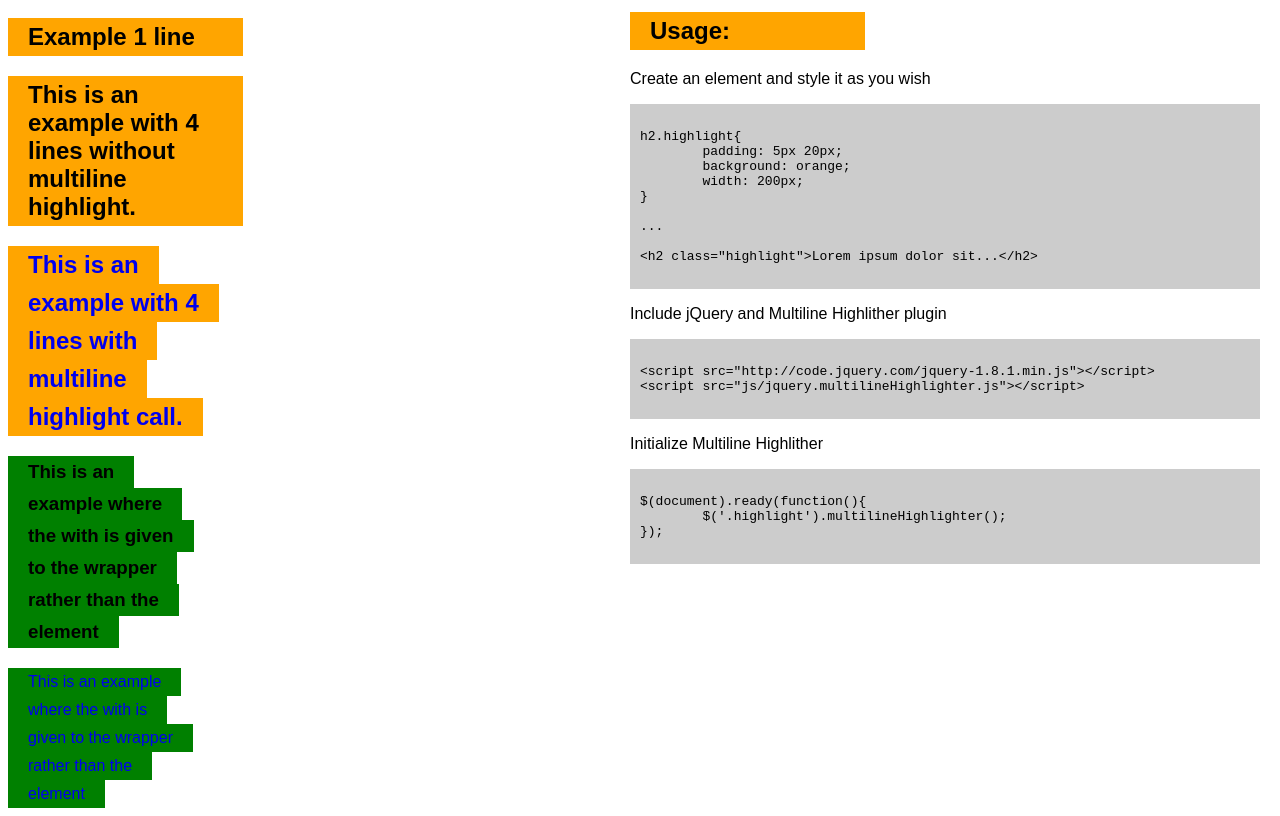
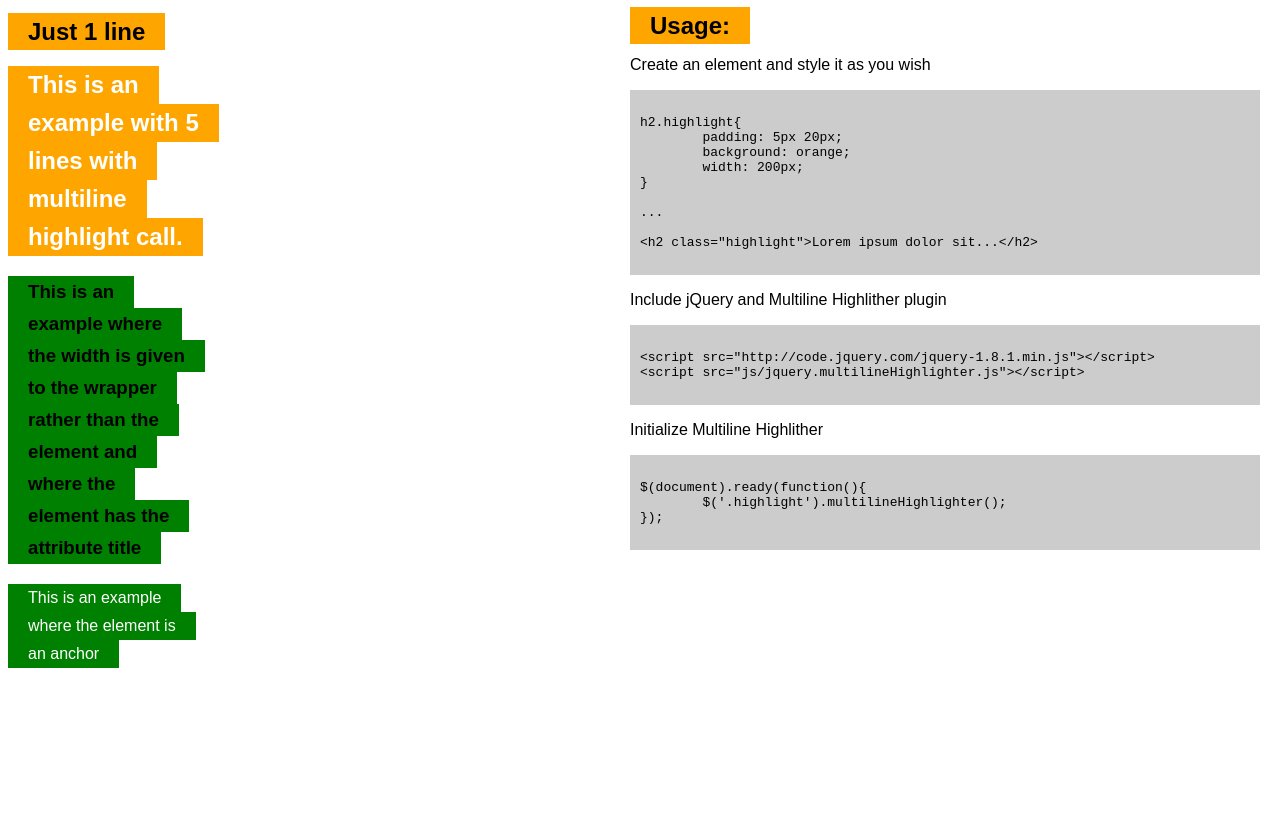
Before and after one commit to imfaber/jQuery-Multiline-Highlighter, a plain HTML site: page index.html in a window 1280 px wide. Shown: the part 48-864 px from the top of the page. After the commit the page ends 800 px from the top, so only its background shows below. Drawn offline with nearby package versions, Linux system fonts and the light colour scheme.

```diff
--- a/index.html
+++ b/index.html
@@ -12,7 +12,6 @@
 	<style type="text/css">
 		body{
 			font-family: Arial;
-			color: #000;
 		}
 
 		h2{
@@ -27,6 +26,18 @@
 			margin-bottom: 20px;
 		}
 
+		a{
+			color: #fff;
+		}
+
+		a.highlight{
+			padding: 5px 20px;
+			background: green;
+			width: 195px;
+			display: inline;
+			color: #fff;
+		}
+
 		.wrapper{
 			width: 200px;
 			margin-top: 20px;
@@ -34,7 +45,7 @@
 
 		.usage{
 			position: absolute;
-			top: 40px;
+			top: 60px;
 			right: 20px;
 			width: 630px;
 		}
@@ -44,35 +55,26 @@
 			padding: 10px;
 		}
 
-		a.highlight{
-			padding: 5px 20px;
-			background: green;
-			width: 195px;
-		}
-
-
 	</style>
 </head>
 <body>
 
 <h1>Multiline Background Highligther</h1>
 
-<h2 class="highlight">Example 1 line</h2>
+<h2 class="highlight">Just 1 line</h2>
 
-<h2>This is an example with 4 lines without multiline highlight.</h2>
-
-<h2 class="highlight"><a title="AAA" href="http://www.google.it">This is an example with 4 lines with multiline highlight call</a>.</h2>
+<h2 class="highlight"><a title="Example title" href="http://www.google.it">This is an example with 5 lines with multiline highlight call</a>.</h2>
 
 <div class="wrapper">
-	<h3 class="highlight" title="aaa">This is an example where the with is given to the wrapper rather than the element</h3>
+	<h3 class="highlight" title="Example title">This is an example where the width is given to the wrapper rather than the element and where the element has the attribute title</h3>
 
-	<a class="highlight" title="AAA" href="http://www.google.it">This is an example where the with is given to the wrapper rather than the element</a>
+	<a class="highlight" title="Example title" href="http://www.google.it">This is an example where the element is an anchor</a>
 </div>
 
 
 
 <div class="usage">
-	<h2>Usage:</h2>
+	<h2 class="highlight">Usage:</h2>
 	<p>Create an element and style it as you wish</p>
 	<pre>
 
```
Also changed, not shown: js/jquery.multilineHighlighter.js.
